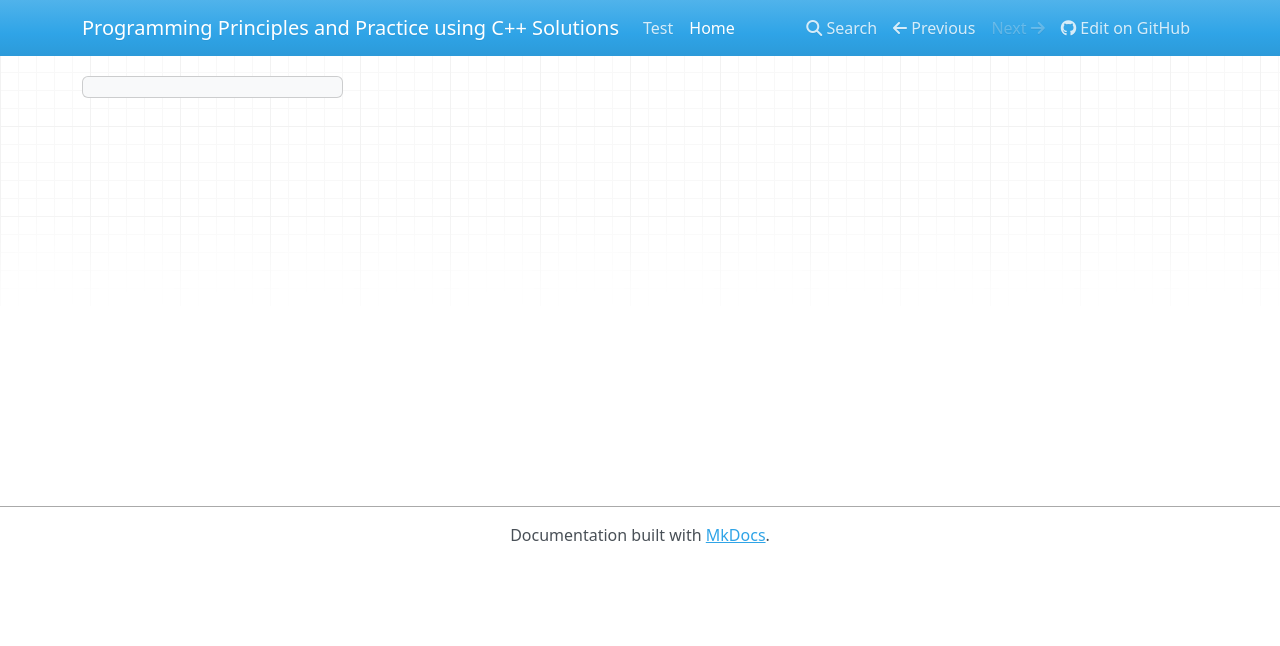
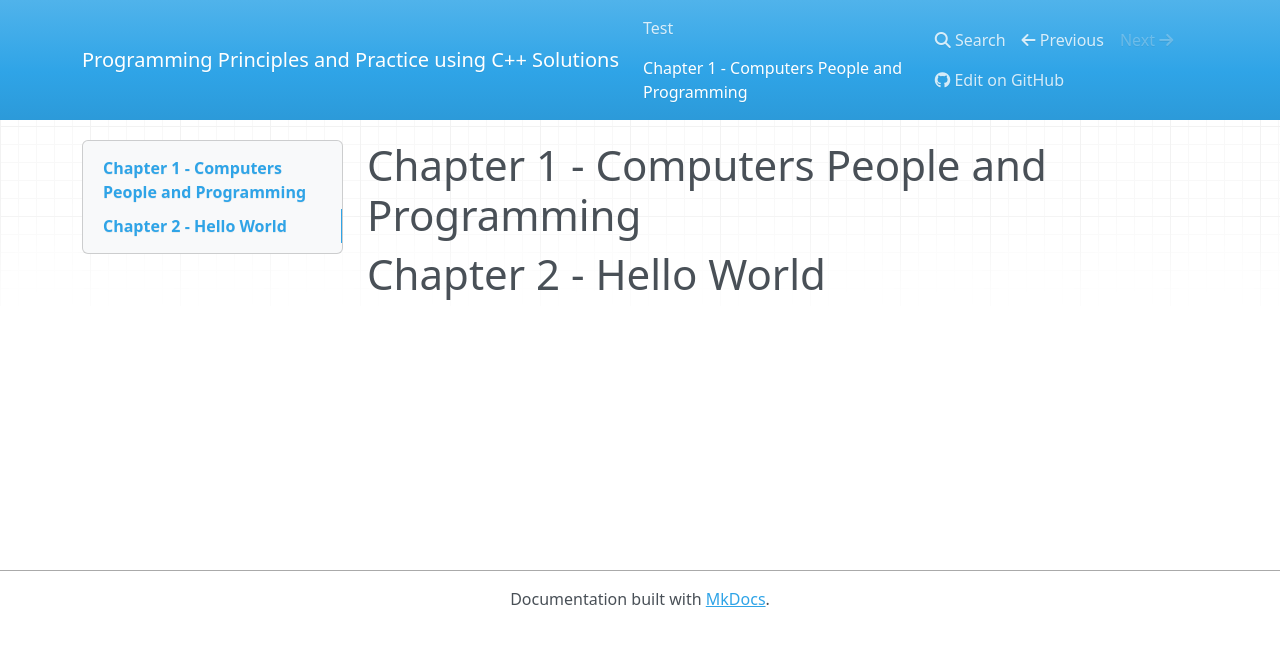
Before and after one commit to fjp/ppp, an MkDocs documentation site: the page built from docs/index.md, in a window 1280 px wide. Shown: the top 646 px of the page. Built offline with MkDocs 1.6.1, drawn with Linux system fonts in a browser that asks for light colours; nearby versions of some CDN libraries.

Commit message:
Update index.md

```diff
--- a/docs/index.md
+++ b/docs/index.md
@@ -1,5 +1,5 @@
-{!../README.md!}
+{!README.md!}
 
-{!../ch1-computers_people_and_programming/README.md!}
+{!ch1-computers_people_and_programming/README.md!}
 
-{!../ch2-hello_world/README.md!}
+{!ch2-hello_world/README.md!}
```
